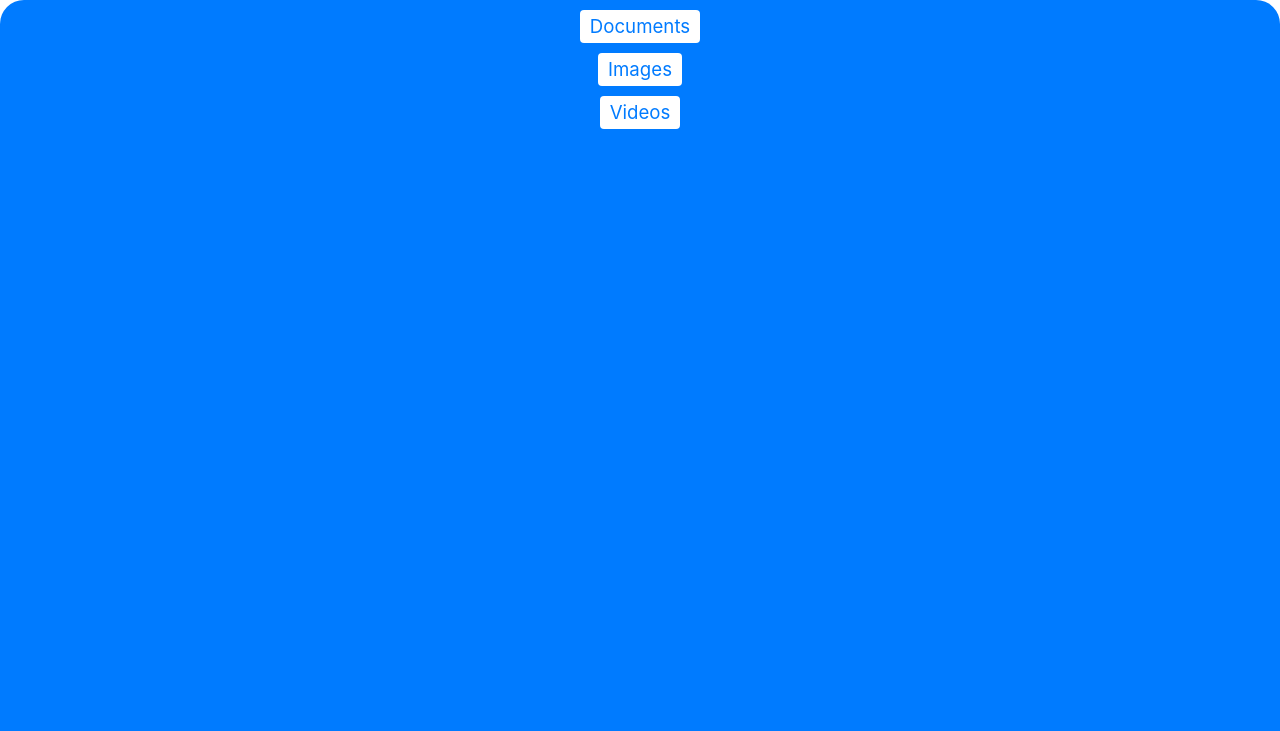
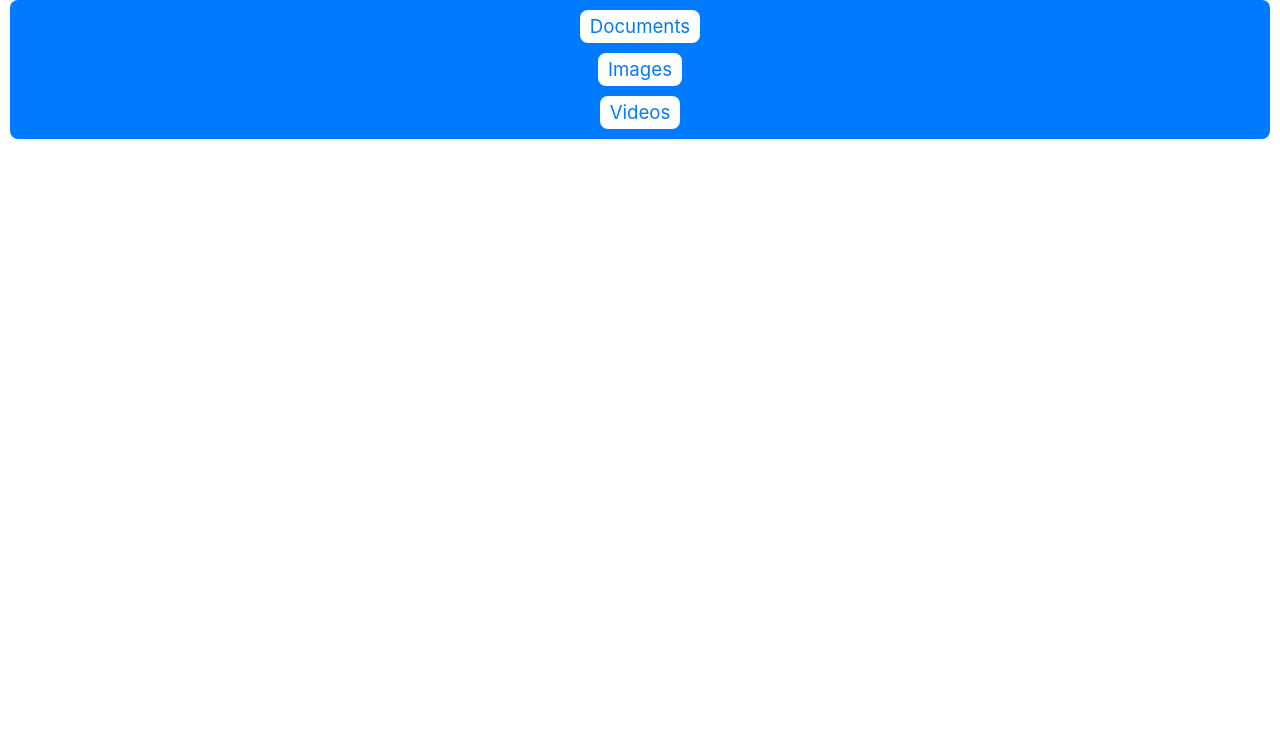
Before and after one commit to hazemessam/FTserver, a Flask app: page / in a window 1280 px wide. Shown: the part 69-800 px from the top of the page. Run offline with Flask 2, Linux system fonts and the light colour scheme.

Commit message:
Update style

```diff
--- a/static/style.css
+++ b/static/style.css
@@ -31,11 +31,10 @@ main {
     flex-direction: column;
     justify-content: start;
     align-items: center;
-    height: 100%;
+    border-radius: 8px;
+    padding: 5px;
+    margin: 0 10px;
     background-color: var(--primary);
-    border-top-left-radius: 24px;
-    border-top-right-radius: 24px;
-    padding: 5px;
 }
 
 a {
@@ -46,7 +45,7 @@ main a {
     background-color: #fff;
     color: var(--primary);
     padding: 5px 10px;
-    border-radius: 4px;
+    border-radius: 8px;
     margin: 5px;
     font-size: 14pt;
 }
```
